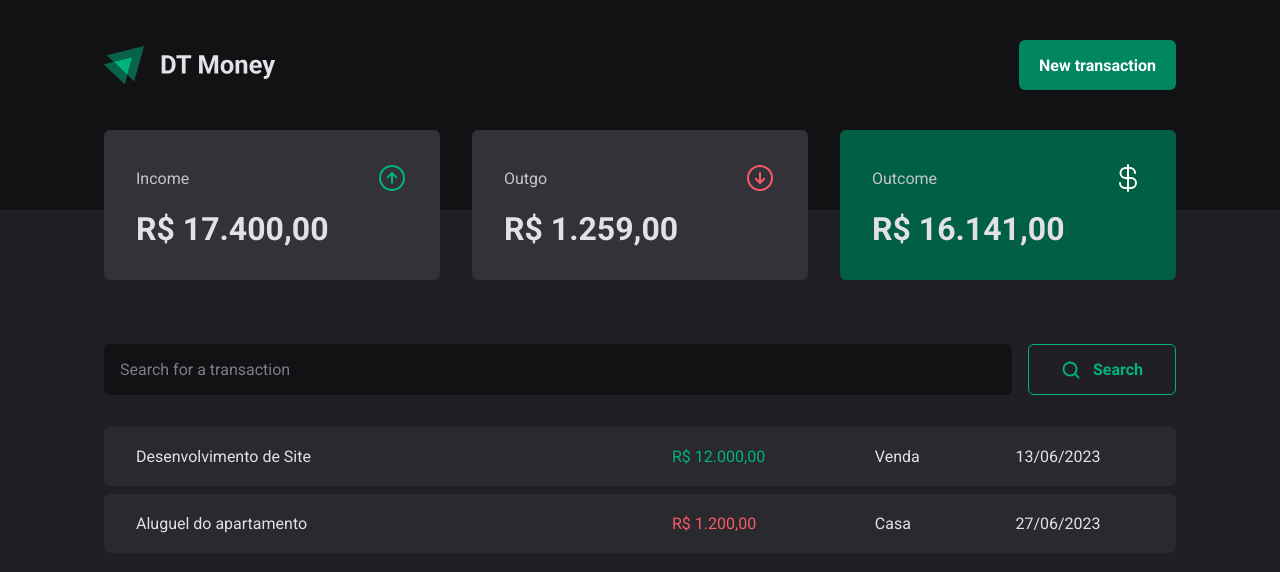
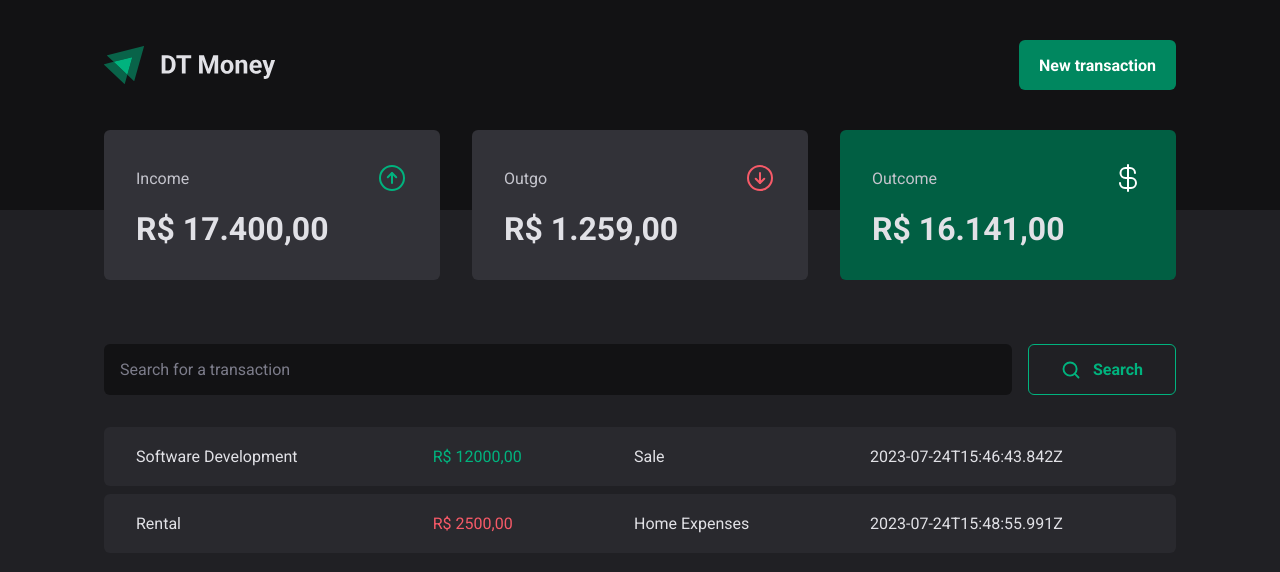
Before and after one commit to diegoHiato/dt-money, a React (Vite) app: page / in a window 1280 px wide. Shown: the top 572 px of the page. Built offline with nearby package versions, Linux system fonts and the light colour scheme; data requests are answered from the project's data file.

Commit message:
Fetching data from json-server and mapping on Transaction Table Component

```diff
--- a/src/components/TransactionsTable/index.tsx
+++ b/src/components/TransactionsTable/index.tsx
@@ -1,28 +1,28 @@
+import { Transaction } from '../../pages/Transactions'
 import { GlobalComponentContainer } from '../../styles/global'
 import { PriceHighlight, TableElement, TdElement, TrElement } from './styles'
 
-export const TransactionsTable = () => {
+interface TransactionsTableProps {
+  transactions: Transaction[]
+}
+
+export const TransactionsTable = ({ transactions }: TransactionsTableProps) => {
   return (
     <GlobalComponentContainer>
       <TableElement>
         <tbody>
-          <TrElement>
-            <TdElement>{'Desenvolvimento de Site'}</TdElement>
-            <TdElement>
-              <PriceHighlight $type="income">{'R$ 12.000,00'}</PriceHighlight>
-            </TdElement>
-            <TdElement>{'Venda'}</TdElement>
-            <TdElement>{'13/06/2023'}</TdElement>
-          </TrElement>
-
-          <TrElement>
-            <TdElement>{'Aluguel do apartamento'}</TdElement>
-            <TdElement>
-              <PriceHighlight $type="outgo">{'R$ 1.200,00'}</PriceHighlight>
-            </TdElement>
-            <TdElement>{'Casa'}</TdElement>
-            <TdElement>{'27/06/2023'}</TdElement>
-          </TrElement>
+          {transactions.map((transaction) => (
+            <TrElement key={transaction.id}>
+              <TdElement>{transaction.description}</TdElement>
+              <TdElement>
+                <PriceHighlight
+                  $type={transaction.type}
+                >{`R$ ${transaction.price},00`}</PriceHighlight>
+              </TdElement>
+              <TdElement>{transaction.category}</TdElement>
+              <TdElement>{transaction.createdAt}</TdElement>
+            </TrElement>
+          ))}
         </tbody>
       </TableElement>
     </GlobalComponentContainer>
--- a/src/components/TransactionsTable/styles.ts
+++ b/src/components/TransactionsTable/styles.ts
@@ -12,13 +12,14 @@ export const PriceHighlight = styled.span<PriceHighlight>`
 `
 
 export const TdElement = styled.td`
+  flex: 1;
   padding: 1.25rem 2rem;
   background-color: ${(props) => props.theme['gray-700']};
 `
 
 export const TrElement = styled.tr`
   & > ${TdElement}:first-of-type {
-    width: 50%;
+    width: calc(max-content + 2rem);
     border-top-left-radius: 6px;
     border-bottom-left-radius: 6px;
   }
--- a/src/pages/Transactions/index.tsx
+++ b/src/pages/Transactions/index.tsx
@@ -1,16 +1,40 @@
+import { Dispatch, SetStateAction, useEffect, useState } from 'react'
 import { Search } from '../../components/Form/Search'
 import { Summary } from '../../components/Summary'
 import { TransactionsTable } from '../../components/TransactionsTable'
 import { TransactionsContainer } from './styles'
 
+export interface Transaction {
+  id: string
+  description: string
+  type: 'income' | 'outgo'
+  price: number
+  category: string
+  createdAt: string
+}
+
+const loadTransactions = async (
+  dispatch: Dispatch<SetStateAction<Transaction[]>>,
+) => {
+  const response = await fetch('http://localhost:3000/transactions')
+  const data = (await response.json()) as Transaction[]
+  dispatch(data)
+}
+
 export const Transactions = () => {
+  const [transactions, setTransactions] = useState<Transaction[]>([])
+
+  useEffect(() => {
+    loadTransactions(setTransactions)
+  }, [])
+
   return (
     <TransactionsContainer>
       <Summary />
 
       <main>
         <Search />
-        <TransactionsTable />
+        <TransactionsTable transactions={transactions} />
       </main>
     </TransactionsContainer>
   )
```
